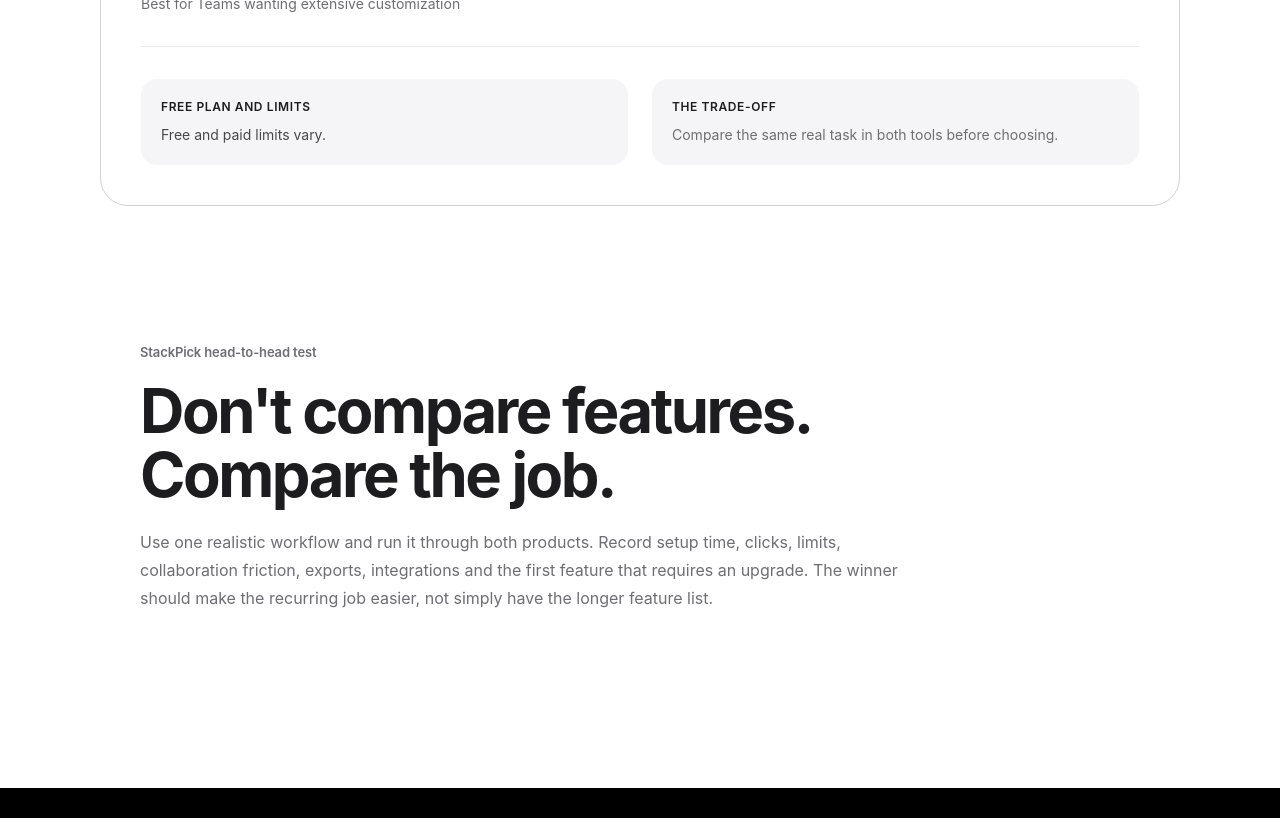
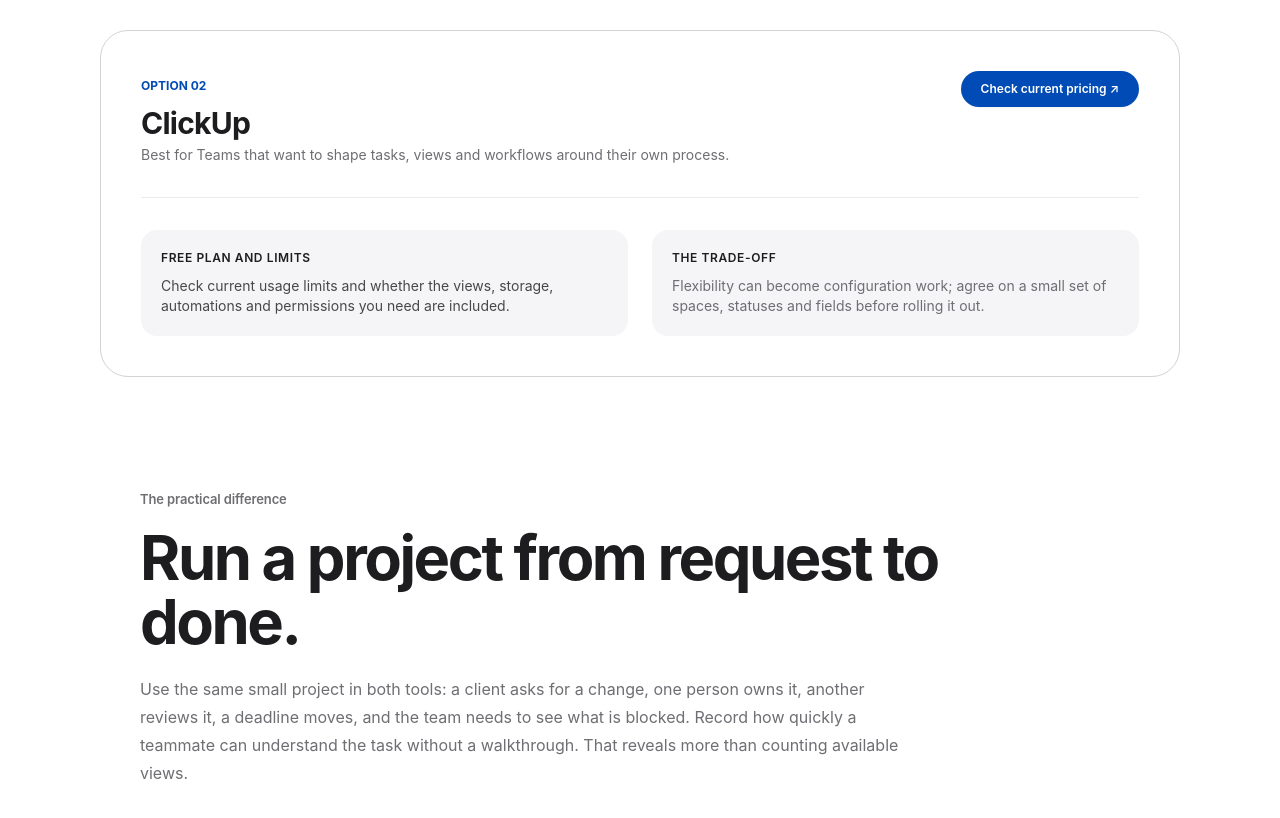
Before and after one commit to LinukaBandara/StackPick, a Next.js app: page /best/asana-vs-clickup in a window 1280 px wide. Shown: the part 1920-2738 px from the top of the page. Built offline with nearby package versions, Linux system fonts and the light colour scheme; no server answers.

Commit message:
Add decision-focused guidance to Asana vs ClickUp comparison

```diff
--- a/app/best/asana-vs-clickup/page.tsx
+++ b/app/best/asana-vs-clickup/page.tsx
@@ -2,8 +2,8 @@ import type { Metadata } from "next";
 import ComparisonArticle from "@/components/ComparisonArticle";
 
 export const metadata: Metadata = {
-  title: "Asana vs ClickUp (2026)",
-  description: "Asana vs ClickUp for small teams: compare simplicity, customization, project tracking and the amount of workspace management each requires.",
+  title: "Asana vs ClickUp (2026): Which Fits a Small Team?",
+  description: "A practical Asana vs ClickUp comparison for small teams: workflow structure, customization overhead, recurring projects and how to test fit before migrating.",
   alternates: { canonical: "/best/asana-vs-clickup" },
 };
 
@@ -12,23 +12,48 @@ export default function Page() {
     <ComparisonArticle
       title="Asana vs ClickUp"
       slug="asana-vs-clickup"
-      intro="Asana vs ClickUp for small teams: compare simplicity, customization, project tracking and the amount of workspace management each requires."
-      pricingNote="Pricing, limits and included features can change. Check the providers' current plans before making a decision."
+      intro="Asana and ClickUp can both organize team work, but they reward different habits. Compare how each handles ownership, recurring work, project visibility and the effort required to keep the workspace useful."
+      pricingNote="Do not compare a headline starting price alone. Check the plan needed for your actual team size, guest access, automation volume, reporting and any features you rely on. Confirm current limits with each provider before purchasing."
       tools={[
-        { name: "Asana", bestFor: "Teams wanting clear project structure", freeOption: "Free and paid features vary.", tradeoff: "Compare the same real task in both tools before choosing.", url: "https://asana.com/" },
-        { name: "ClickUp", bestFor: "Teams wanting extensive customization", freeOption: "Free and paid limits vary.", tradeoff: "Compare the same real task in both tools before choosing.", url: "https://clickup.com/" },
+        { name: "Asana", bestFor: "Teams that want projects, owners and milestones to stay clear across several people.", freeOption: "Check current seat limits and which views or reporting features are included on the plan you would use.", tradeoff: "A structured workflow is helpful, but teams should confirm that their preferred reporting and workflow rules fit the chosen plan.", url: "https://asana.com/" },
+        { name: "ClickUp", bestFor: "Teams that want to shape tasks, views and workflows around their own process.", freeOption: "Check current usage limits and whether the views, storage, automations and permissions you need are included.", tradeoff: "Flexibility can become configuration work; agree on a small set of spaces, statuses and fields before rolling it out.", url: "https://clickup.com/" },
       ]}
-      bottomLine="There is no universal winner. The better tool is the one that handles your normal workflow with less friction at the price you can justify. Test the same job in both products before switching."
+      bottomLine="Choose Asana when consistent ownership, milestones and a relatively structured way of coordinating work matter most. Choose ClickUp when your team will actively use its flexibility and has someone willing to maintain the setup. If you cannot name the specific workflow that needs extra customization, start with the simpler configuration."
     >
       <section className="bg-white">
-        <div className="sp-container py-16 sm:py-20">
-          <p className="sp-eyebrow">StackPick head-to-head test</p>
-          <h2 className="sp-title mt-4 max-w-4xl">Don't compare features. Compare the job.</h2>
+        <div className="sp-container py-14 sm:py-18">
+          <p className="sp-eyebrow">The practical difference</p>
+          <h2 className="sp-title mt-4 max-w-4xl">Run a project from request to done.</h2>
           <p className="mt-5 max-w-3xl text-base leading-7 text-[#6e6e73]">
-            Use one realistic workflow and run it through both products. Record setup time,
-            clicks, limits, collaboration friction, exports, integrations and the first feature
-            that requires an upgrade. The winner should make the recurring job easier, not simply
-            have the longer feature list.
+            Use the same small project in both tools: a client asks for a change, one person owns
+            it, another reviews it, a deadline moves, and the team needs to see what is blocked.
+            Record how quickly a teammate can understand the task without a walkthrough. That
+            reveals more than counting available views.
+          </p>
+          <div className="mt-8 grid gap-4 md:grid-cols-2">
+            <div className="rounded-2xl border border-[#d2d2d7] p-6">
+              <h3 className="text-lg font-semibold text-[#1d1d1f]">What to test in Asana</h3>
+              <ul className="mt-3 list-disc space-y-2 pl-5 text-sm leading-6 text-[#6e6e73]">
+                <li>Can everyone identify the owner, due date and next milestone at a glance?</li>
+                <li>Can managers spot overdue or blocked work without building a complex report?</li>
+                <li>Can recurring projects be copied or templated without creating cleanup work?</li>
+              </ul>
+            </div>
+            <div className="rounded-2xl border border-[#d2d2d7] p-6">
+              <h3 className="text-lg font-semibold text-[#1d1d1f]">What to test in ClickUp</h3>
+              <ul className="mt-3 list-disc space-y-2 pl-5 text-sm leading-6 text-[#6e6e73]">
+                <li>Can you configure only the statuses and fields your process actually needs?</li>
+                <li>Do custom views help different roles, or make the workspace harder to learn?</li>
+                <li>Who will own permissions, templates and workspace cleanup after launch?</li>
+              </ul>
+            </div>
+          </div>
+          <h2 className="mt-12 text-2xl font-bold tracking-tight text-[#1d1d1f]">A fair 30-minute trial</h2>
+          <p className="mt-3 max-w-3xl text-base leading-7 text-[#6e6e73]">
+            Create the same five tasks, assign owners, add one dependency, invite a teammate,
+            update a deadline and export or report the project. Score setup time, clarity for a
+            first-time user, mobile usability and any upgrade prompt. Use your team's results,
+            not a generic feature checklist, to decide.
           </p>
         </div>
       </section>
```
